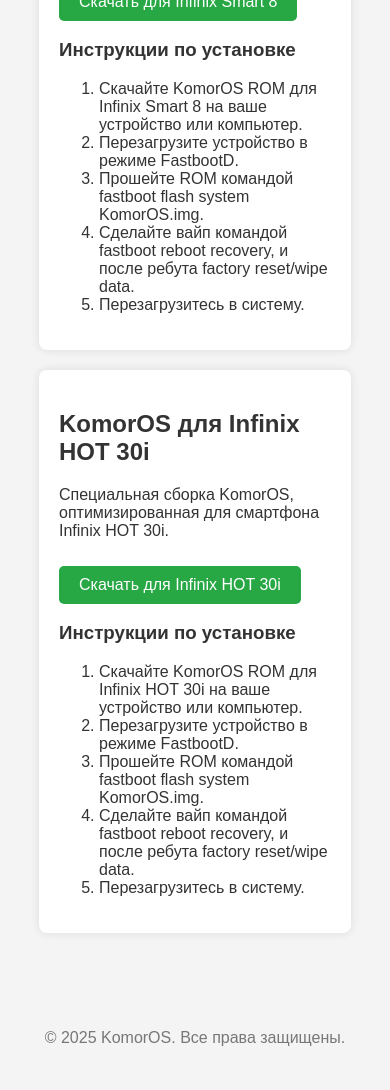
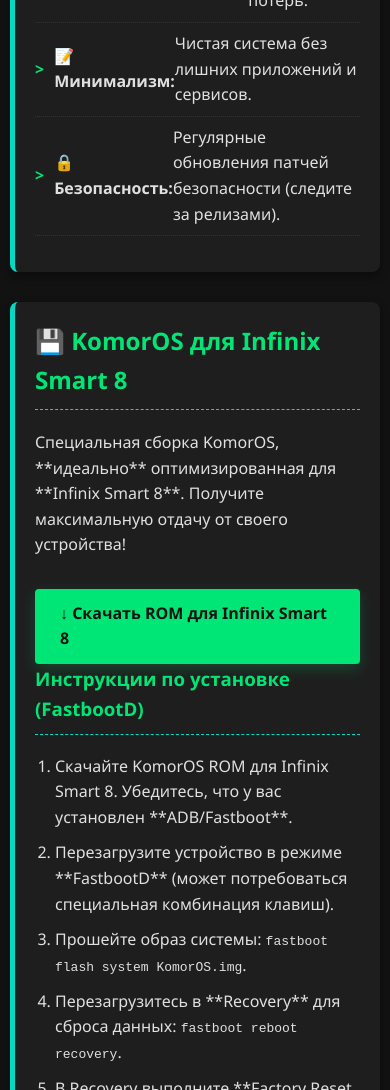
Before and after one commit to Kraits7/KomorOS-WebSite, a plain HTML site: page index.html in a window 390 px wide. Shown: the part 910-2000 px from the top of the page. Drawn offline with Linux system fonts and the light colour scheme.

Commit message:
Refactor index.html for improved styling and content
Updated the title and improved the styling and content of the HTML page, including enhancements to typography, layout, and responsiveness.

```diff
--- a/index.html
+++ b/index.html
@@ -3,109 +3,228 @@
 <head>
     <meta charset="UTF-8">
     <meta name="viewport" content="width=device-width, initial-scale=1.0">
-    <title>KomorOS - Лёгкий и быстрый AOSP-ROM</title>
+    <title>KomorOS | Легковесный и Быстрый AOSP-ROM</title>
+
     <style>
+        :root {
+            /* Цветовая Схема */
+            --bg-dark: #121212; /* Очень темный фон */
+            --bg-card: #1e1e1e; /* Чуть светлее для карточек */
+            --text-light: #e0e0e0; /* Светлый текст */
+            --accent-primary: #00e676; /* Яркий зелёный (как для "успеха/работы") */
+            --accent-secondary: #03dac6; /* Голубовато-зеленый для второстепенных акцентов */
+            --shadow-color: rgba(0, 230, 118, 0.2); /* Тень от акцента */
+
+            /* Типографика */
+            --font-family: 'Segoe UI', 'Roboto', 'Helvetica Neue', Arial, sans-serif;
+        }
+
+        /* Общие стили */
         body {
-            font-family: Arial, sans-serif;
+            font-family: var(--font-family);
+            line-height: 1.6;
             margin: 0;
             padding: 0;
-            background-color: #f4f4f4;
-            color: #333;
+            background-color: var(--bg-dark);
+            color: var(--text-light);
+            transition: background-color 0.5s;
         }
+
+        /* Хедер (Hero Section) */
         .header {
-            background-color: #007bff;
-            color: white;
-            padding: 20px;
+            background-color: var(--bg-card);
+            padding: 40px 20px;
             text-align: center;
+            border-bottom: 2px solid var(--accent-primary);
         }
+
+        .logo {
+            width: 120px;
+            height: 120px;
+            border-radius: 50%;
+            border: 4px solid var(--accent-primary);
+            box-shadow: 0 0 15px var(--shadow-color);
+            margin-bottom: 15px;
+        }
+
+        .header h1 {
+            font-size: 3em;
+            color: var(--accent-primary);
+            margin: 0;
+            text-shadow: 0 0 5px rgba(0, 230, 118, 0.5);
+        }
+
+        .header p {
+            font-size: 1.2em;
+            color: var(--text-light);
+            margin-top: 5px;
+        }
+
+        /* Контейнер */
         .container {
-            width: 80%;
-            margin: auto;
-            overflow: hidden;
+            max-width: 1000px;
+            margin: 0 auto;
             padding: 20px;
         }
+
+        /* Карточки Контента */
         .main-content {
-            background-color: white;
-            padding: 20px;
+            background-color: var(--bg-card);
+            padding: 30px;
             border-radius: 8px;
-            box-shadow: 0 0 10px rgba(0, 0, 0, 0.1);
-            margin-bottom: 20px;
+            box-shadow: 0 4px 10px rgba(0, 0, 0, 0.4);
+            margin-bottom: 30px;
+            transition: transform 0.3s, box-shadow 0.3s;
+            border-left: 5px solid var(--accent-secondary); /* Боковая полоса акцента */
         }
+
+        .main-content:hover {
+            transform: translateY(-3px);
+            box-shadow: 0 6px 15px rgba(0, 0, 0, 0.6);
+        }
+
+        .main-content h2, .main-content h3 {
+            color: var(--accent-primary);
+            border-bottom: 1px dashed var(--accent-secondary);
+            padding-bottom: 10px;
+            margin-top: 0;
+        }
+
+        /* Список Особенностей */
+        .main-content ul {
+            list-style: none;
+            padding: 0;
+        }
+
+        .main-content ul li {
+            padding: 8px 0;
+            border-bottom: 1px dotted #333;
+            display: flex;
+            align-items: center;
+        }
+
+        .main-content ul li::before {
+            content: '>'; /* Иконка в виде стрелки терминала */
+            color: var(--accent-primary);
+            font-weight: bold;
+            margin-right: 10px;
+        }
+
+        /* Кнопка Скачивания */
         .download-button {
             display: inline-block;
-            background-color: #28a745;
-            color: white;
-            padding: 10px 20px;
+            background-color: var(--accent-primary);
+            color: var(--bg-dark); /* Темный текст на ярком фоне */
+            padding: 12px 25px;
             text-decoration: none;
-            border-radius: 5px;
-            margin-top: 10px;
+            border-radius: 4px;
+            margin-top: 15px;
+            font-weight: bold;
+            transition: background-color 0.3s, box-shadow 0.3s;
+            box-shadow: 0 5px 15px var(--shadow-color);
         }
+
+        .download-button:hover {
+            background-color: #00c853; /* Чуть темнее при наведении */
+            box-shadow: 0 8px 20px rgba(0, 230, 118, 0.4);
+        }
+
+        /* Инструкции */
+        .main-content ol {
+            padding-left: 20px;
+        }
+
+        .main-content ol li {
+            margin-bottom: 10px;
+            color: var(--text-light);
+        }
+
+        /* Футер */
         .footer {
             text-align: center;
-            padding: 20px;
-            margin-top: 20px;
-            color: #777;
+            padding: 30px;
+            background-color: var(--bg-card);
+            color: var(--secondary-color);
+            border-top: 1px solid #333;
+            font-size: 0.9em;
+            margin-top: 0;
         }
-        img.logo {
-            width: 100px;
-            height: 100px;
-            border-radius: 50%;
+
+        /* Адаптивность для мобильных */
+        @media (max-width: 600px) {
+            .header h1 {
+                font-size: 2.2em;
+            }
+            .header p {
+                font-size: 1em;
+            }
+            .container {
+                padding: 10px;
+            }
+            .main-content {
+                padding: 20px;
+            }
         }
+
     </style>
 </head>
 <body>
 
-    <div class="header">
+    <header class="header">
         <img src="logo.png" alt="KomorOS Logo" class="logo">
         <h1>KomorOS</h1>
         <p>Легковесный, быстрый и оптимизированный ROM на базе AOSP.</p>
-    </div>
+    </header>
 
     <div class="container">
+
         <div class="main-content">
-            <h2>О KomorOS</h2>
-            <p>KomorOS — это кастомный ROM, созданный для тех, кто ценит скорость и минимализм. Мы взяли за основу AOSP (Android Open Source Project) и убрали всё лишнее, добавив только самые полезные твики и оптимизации.</p>
+            <h2>О KomorOS: Скорость и Минимализм</h2>
+            <p>KomorOS — это **кастомный ROM**, созданный для тех, кто ценит **производительность** и **чистую** систему. Мы взяли за основу AOSP, удалили **bloatware** и внедрили только самые необходимые твики для максимальной эффективности.</p>
             <ul>
-                <li>⚡ **Высокая производительность:** Оптимизированная система для максимальной скорости.</li>
-                <li>🔋 **Энергоэффективность:** Улучшенное управление питанием для долгой работы от батареи.</li>
-                <li>📝 **Минимализм:** Отсутствие bloatware и ненужных приложений.</li>
+                <li><strong>⚡ Высокая производительность:</strong> Оптимизация на уровне ядра для минимальных задержек.</li>
+                <li><strong>🔋 Энергоэффективность:</strong> Улучшенное управление питанием для долгой работы от батареи без потерь.</li>
+                <li><strong>📝 Минимализм:</strong> Чистая система без лишних приложений и сервисов.</li>
+                <li><strong>🔒 Безопасность:</strong> Регулярные обновления патчей безопасности (следите за релизами).</li>
             </ul>
         </div>
 
         <div class="main-content">
-            <h2>KomorOS для Infinix Smart 8</h2>
-            <p>Специальная сборка KomorOS, оптимизированная для смартфона Infinix Smart 8.</p>
-            <a href="URL_ДЛЯ_INFINIX_SMART_8" class="download-button">Скачать для Infinix Smart 8</a>
+            <h2>💾 KomorOS для Infinix Smart 8</h2>
+            <p>Специальная сборка KomorOS, **идеально** оптимизированная для **Infinix Smart 8**. Получите максимальную отдачу от своего устройства!</p>
+            <a href="URL_ДЛЯ_INFINIX_SMART_8" class="download-button">↓ Скачать ROM для Infinix Smart 8</a>
 
-            <h3>Инструкции по установке</h3>
+            <h3>Инструкции по установке (FastbootD)</h3>
             <ol>
-                <li>Скачайте KomorOS ROM для Infinix Smart 8 на ваше устройство или компьютер.</li>
-                <li>Перезагрузите устройство в режиме FastbootD.</li>
-                <li>Прошейте ROM командой fastboot flash system KomorOS.img.</li>
-                <li>Сделайте вайп командой fastboot reboot recovery, и после ребута factory reset/wipe data.</li>
-                <li>Перезагрузитесь в систему.</li>
+                <li>Скачайте KomorOS ROM для Infinix Smart 8. Убедитесь, что у вас установлен **ADB/Fastboot**.</li>
+                <li>Перезагрузите устройство в режиме **FastbootD** (может потребоваться специальная комбинация клавиш).</li>
+                <li>Прошейте образ системы: <code>fastboot flash system KomorOS.img</code>.</li>
+                <li>Перезагрузитесь в **Recovery** для сброса данных: <code>fastboot reboot recovery</code>.</li>
+                <li>В Recovery выполните **Factory Reset / Wipe Data**.</li>
+                <li>Перезагрузитесь в систему. Наслаждайтесь KomorOS!</li>
             </ol>
         </div>
 
         <div class="main-content">
-            <h2>KomorOS для Infinix HOT 30i</h2>
-            <p>Специальная сборка KomorOS, оптимизированная для смартфона Infinix HOT 30i.</p>
-            <a href="URL_ДЛЯ_INFINIX_HOT_30i" class="download-button">Скачать для Infinix HOT 30i</a>
+            <h2>💾 KomorOS для Infinix HOT 30i</h2>
+            <p>Специальная сборка KomorOS, оптимизированная для смартфона **Infinix HOT 30i**. Увеличьте скорость работы и время автономной работы.</p>
+            <a href="URL_ДЛЯ_INFINIX_HOT_30i" class="download-button">↓ Скачать ROM для Infinix HOT 30i</a>
 
-            <h3>Инструкции по установке</h3>
+            <h3>Инструкции по установке (FastbootD)</h3>
             <ol>
-                <li>Скачайте KomorOS ROM для Infinix HOT 30i на ваше устройство или компьютер.</li>
-                <li>Перезагрузите устройство в режиме FastbootD.</li>
-                <li>Прошейте ROM командой fastboot flash system KomorOS.img.</li>
-                <li>Сделайте вайп командой fastboot reboot recovery, и после ребута factory reset/wipe data.</li>
+                <li>Скачайте KomorOS ROM для Infinix HOT 30i. Убедитесь, что у вас установлен **ADB/Fastboot**.</li>
+                <li>Перезагрузите устройство в режиме **FastbootD**.</li>
+                <li>Прошейте образ системы: <code>fastboot flash system KomorOS.img</code>.</li>
+                <li>Перезагрузитесь в **Recovery** для сброса данных: <code>fastboot reboot recovery</code>.</li>
+                <li>В Recovery выполните **Factory Reset / Wipe Data**.</li>
                 <li>Перезагрузитесь в систему.</li>
             </ol>
         </div>
     </div>
 
-    <div class="footer">
-        <p>&copy; 2025 KomorOS. Все права защищены.</p>
-    </div>
+    <footer class="footer">
+        <p>Проект KomorOS | Открытый исходный код AOSP &copy; 2025.</p>
+        </footer>
 
 </body>
 </html>
```
